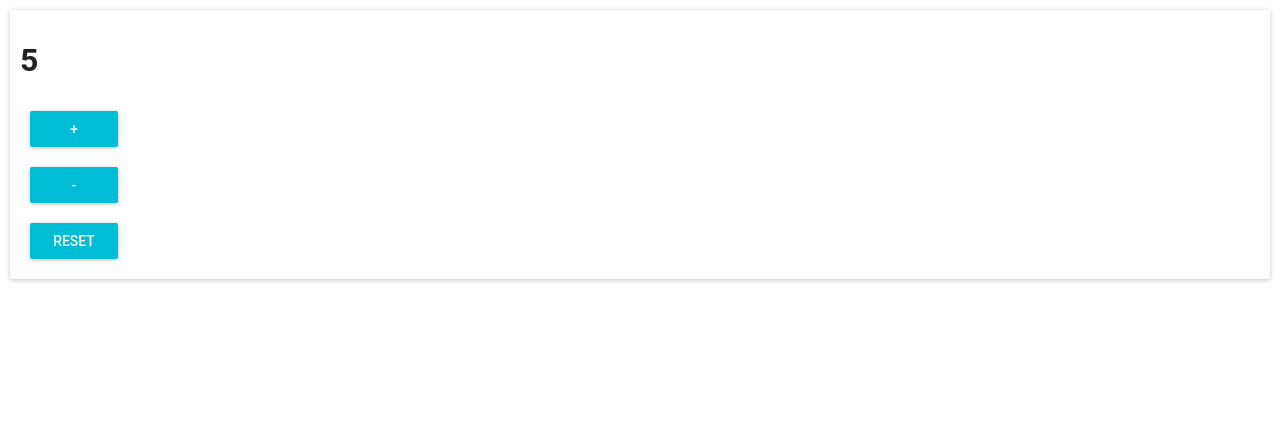
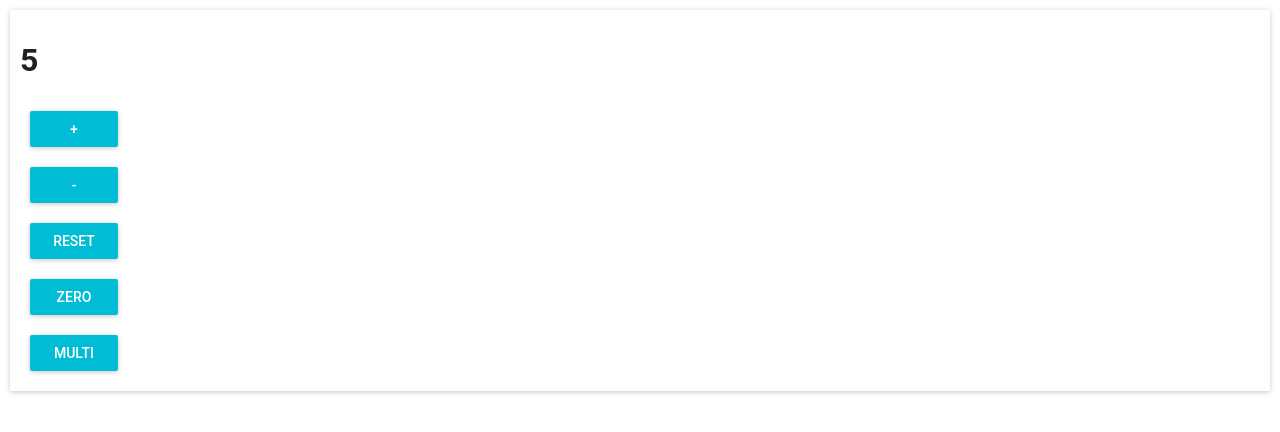
Before and after one commit to DawidKurkiewicz/exercises-react2, a React (Create React App) app: page / in a window 1280 px wide. Shown: the top 432 px of the page. Built offline with nearby package versions, Linux system fonts and the light colour scheme.

Commit message:
added multiply button

```diff
--- a/src/Counter.js
+++ b/src/Counter.js
@@ -13,10 +13,16 @@ class Counter extends React.Component {
         this.setState({ number: this.state.number - 1 })
     }
     resetHandler = () => {
-        this.setState({ number: this.props.startNumber})
+        this.setState({ number: this.props.startNumber })
+    }
+    zeroHandler = () => {
+        this.setState({ number: this.state.number - this.state.number })
+
     }
 
-
+    multiHandler = () => {
+        this.setState({ number: this.state.number * this.state.number })
+    }
 
     render() {
         return (
@@ -36,6 +42,14 @@ class Counter extends React.Component {
                     onClick={this.resetHandler}
                     label={'reset'}
                 />
+                <Button
+                    onClick={this.zeroHandler}
+                    label={'zero'}
+                />
+                <Button
+                    onClick={this.multiHandler}
+                    label={'multi'}
+                />
             </div>
 
         )
```
